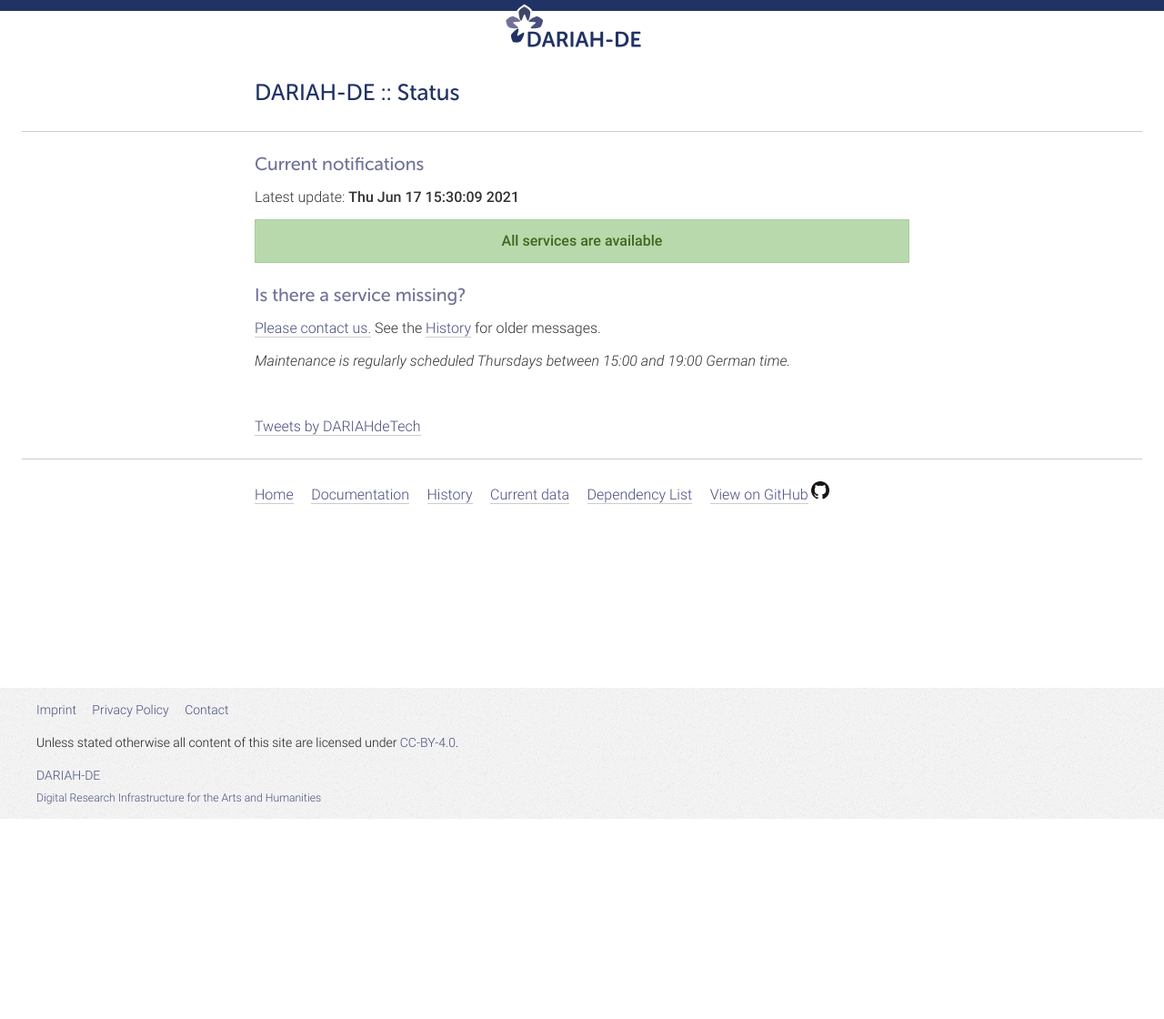
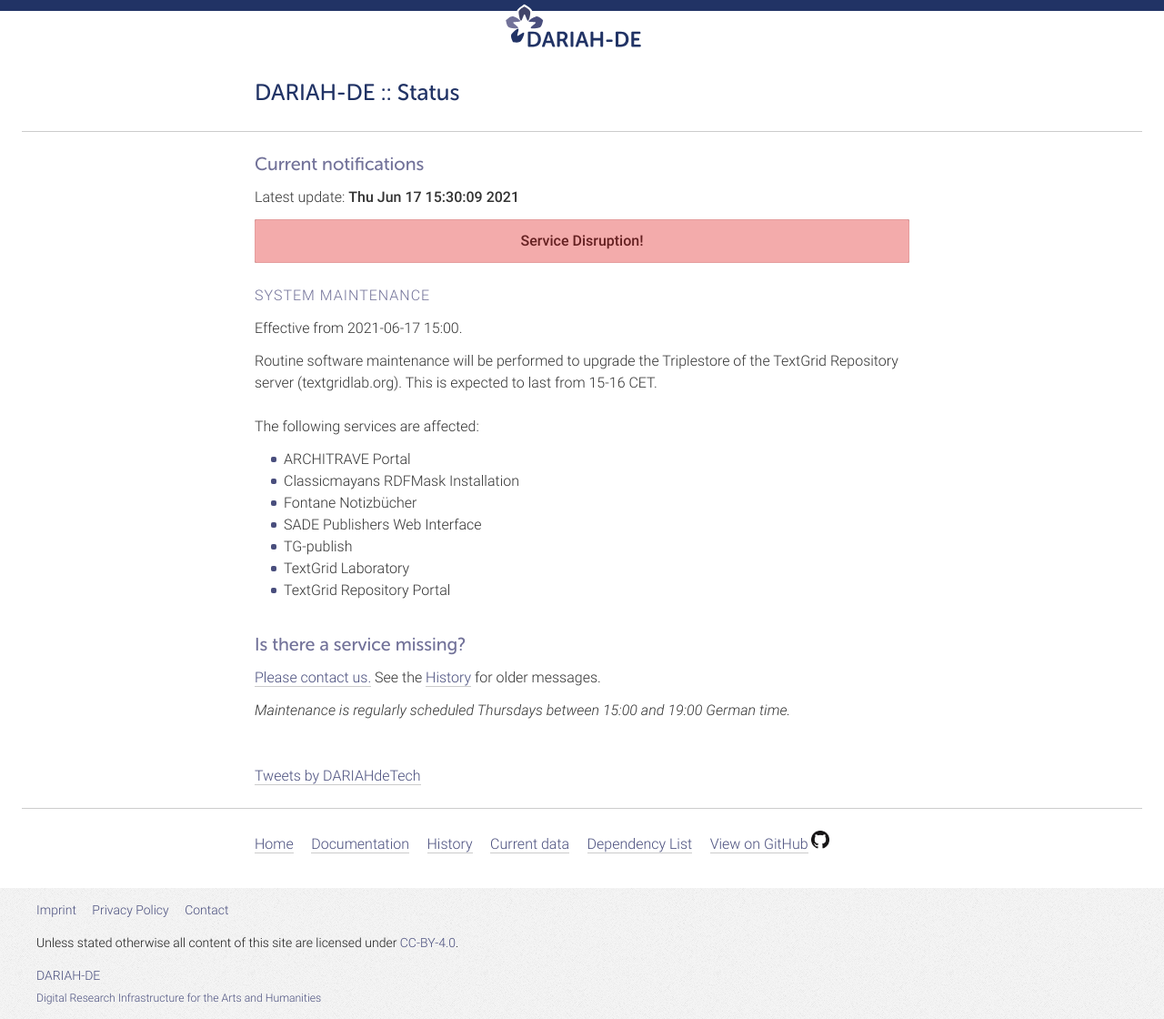
Before and after one commit to DARIAH-DE/status, a Jekyll site: the page built from index.md, in a window 1280 px wide. Shown: the whole page at 91% size. Built offline with Jekyll 4.4.1, drawn with Linux system fonts in a browser that asks for light colours; comment, search, counter and statistics services are not loaded; before the commit the page ends 900 px from its top, so only the background shows below that.

Commit message:
Update outages.yaml

```diff
--- a/_data/outages.yaml
+++ b/_data/outages.yaml
@@ -10,3 +10,9 @@
   affected:
     - '/infrastructure/gwdg-esx'
     - '/servers/auth'
+- title: 'System Maintenance'
+  date_start: '2021-06-17 15:00'
+#  date_end: '2021-06-17'
+  description: 'Routine software maintenance will be performed to upgrade the Triplestore of the TextGrid Repository server (textgridlab.org). This is expected to last from 15-16 CET.'
+  affected:
+    - '/servers/textgrid-esx2'
```
